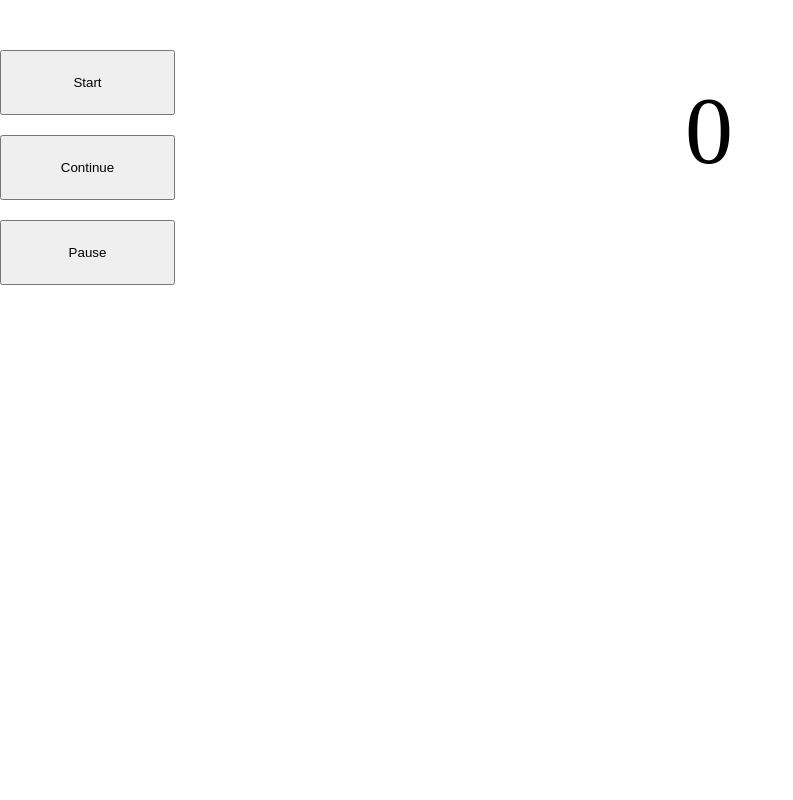
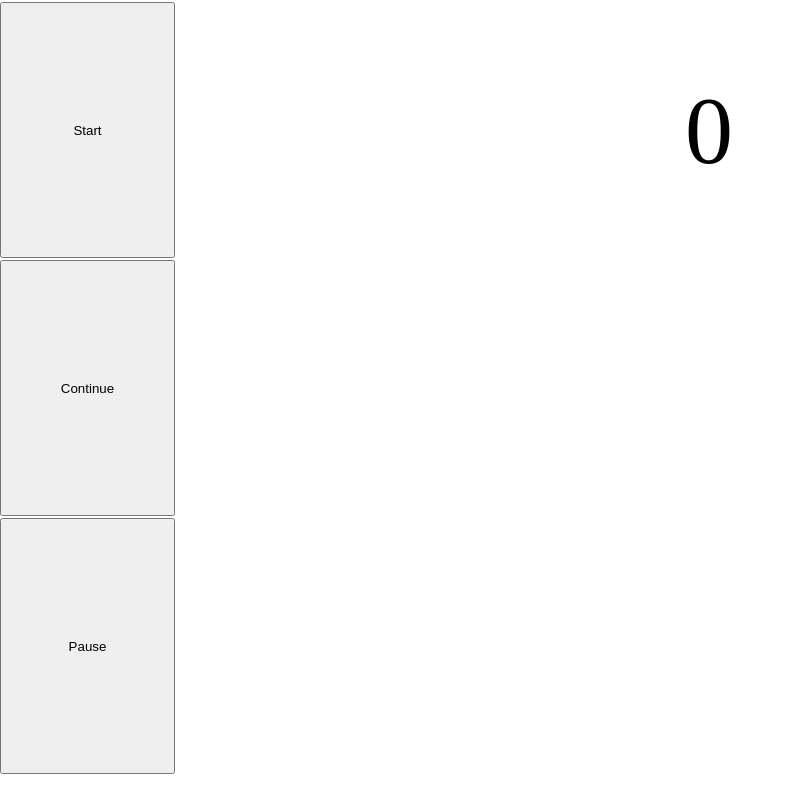
Before and after one commit to Thorchy/00_Chrono, a plain HTML site: page index.html in a window 1280 px wide. Shown: the whole page, without its empty margins (0-793 px from the left). Drawn offline with Linux system fonts and the light colour scheme.

Commit message:
CSS Fixes

```diff
--- a/chrono-landscape.css
+++ b/chrono-landscape.css
@@ -1,6 +1,4 @@
-@media screen and (orientation: landscape) {
-
-	body {
+html, body {
 	width: 100%;
 	height: 100%;
 	padding: 0px;
@@ -16,14 +14,14 @@
 
 input {
 	width: 175px;
-		height: 65px;
-		margin-top: 20px;
+	height: 32%;
+	margin-top: 1%;
 }
 
 #controls {
-		margin-top: 30px;
 	float: left;
 	width: 200px;
+	height: 100%;
 }
 
 #response {
@@ -42,4 +40,3 @@
 	clear: both;
 	float: none;
 }
-}
--- a/chrono-portrait.css
+++ b/chrono-portrait.css
@@ -1,6 +1,4 @@
-@media screen and (orientation: portrait) {
-
-	body {
+html, body {
 	width: 100%;
 	height: 100%;
 	padding: 0px;
@@ -15,10 +13,10 @@
 }
 
 input {
-		width: 100px;
+	width: 32%;
 	height: 65px;
 	float: left;
-		margin-left: 10px;
+	margin-left: 1%;
 }
 
 #controls {
@@ -41,4 +39,3 @@
 	clear: both;
 	float: none;
 }
-}
--- a/index.html
+++ b/index.html
@@ -4,8 +4,8 @@
 		<meta charset="UTF-8">
 		<title>Mobile Chrono</title>
 		<script src="chrono.js"></script>
-		<link rel="stylesheet" href="chrono-landscape.css">
-		<link rel="stylesheet" href="chrono-portrait.css">
+		<link rel="stylesheet" href="chrono-landscape.css" media="screen and (orientation: landscape)" />
+		<link rel="stylesheet" href="chrono-portrait.css" media="screen and (orientation: portrait)" />
 	</head>
 	<body>
 		<div id="wrapper">
```
Lines whose indentation alone changed are shown as unchanged.
